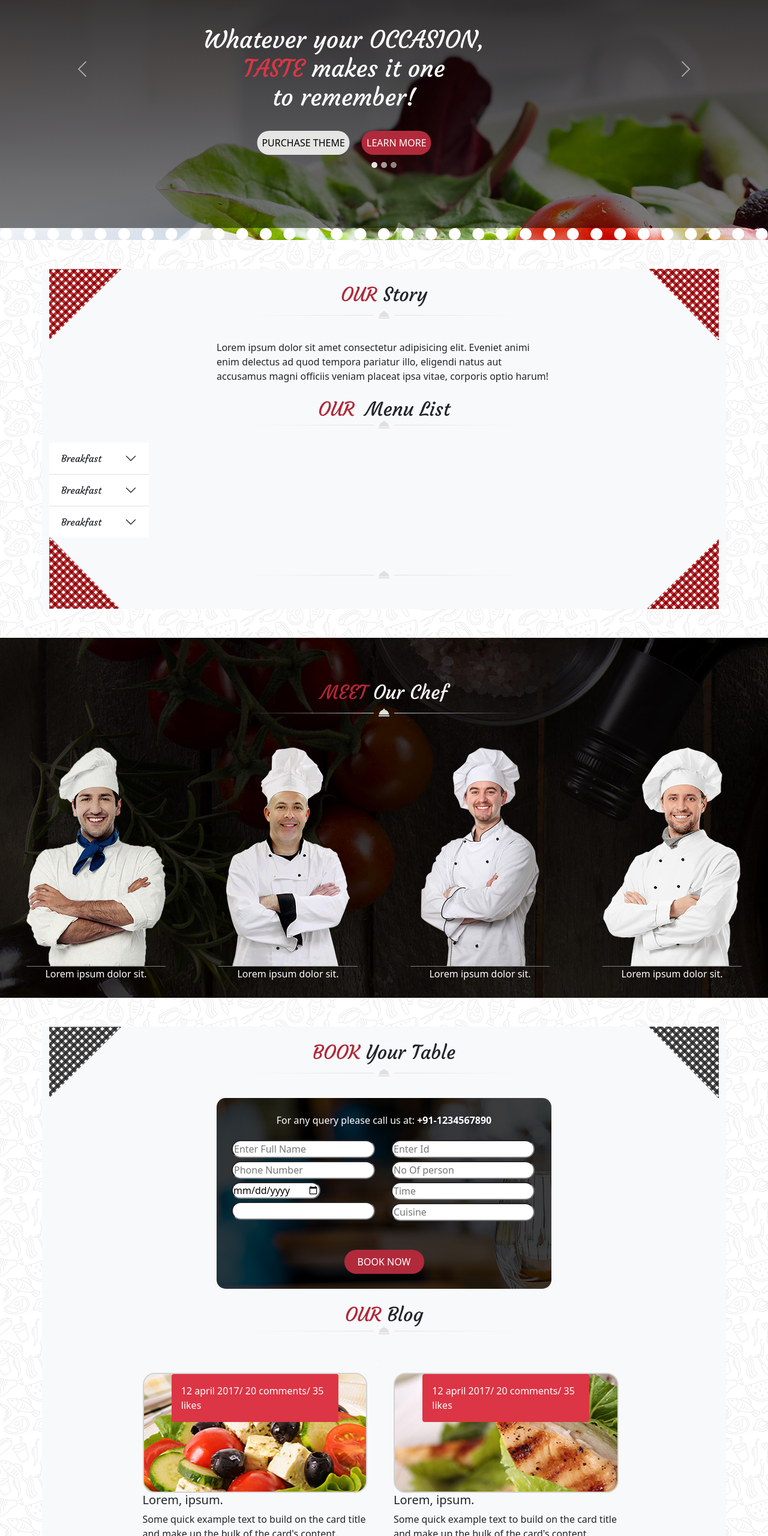
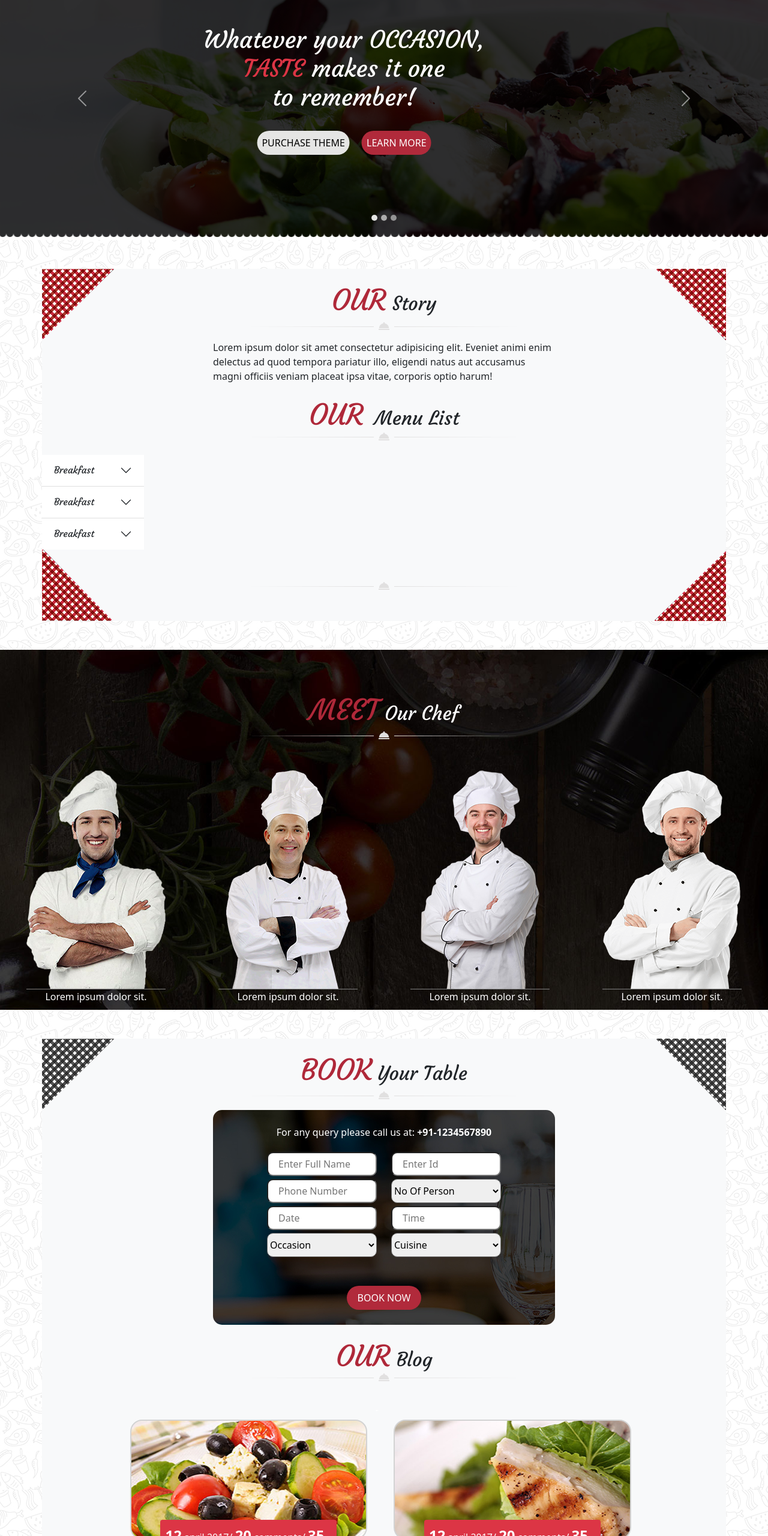
Before and after one commit to louistychon/SASS_git_bootstrap_les_chefs_14, a website: page index.html in a window 1280 px wide. Shown: the part 240-2800 px from the top of the page at 60% size. Drawn offline with nearby package versions, Linux system fonts and the light colour scheme.

Commit message:
2 border-images

```diff
--- a/index.html
+++ b/index.html
@@ -297,24 +297,35 @@
 
 
                 <div class="contact_form bg-light w-50 m-auto">
-                    <form class="d-flex-col justify-content-center">
+                    <form class="d-flex-col w-75 justify-content-center align-items-center">
                         <div class="row">
                             <p class="text-white text-center">For any query please call us at: <span
                                     class="fw-bold">+91-1234567890</span></p>
                         </div>
                         <div class="row">
-                            <div class="col justify-content-end">
+                            <div class="col d-flex-col justify-content-end">
                                 <input type="text" placeholder="Enter Full Name"><input placeholder="Phone Number"
-                                    type="tel"><input placeholder="Date" type="date"><input type="text">
+                                    type="tel"><input placeholder="Date" type="text"><select name="select">
+                                        <option value="val1">Occasion</option>
+                                        <option value="val2" >fete</option>
+                                        <option value="val3">Anniversaire</option>
+                                      </select>
                             </div>
-                            <div class="col"><input placeholder="Enter Id" type="text"><input placeholder="No Of person"
-                                    type="text"><input type="text" placeholder="Time"><input placeholder="Cuisine"
-                                    type="text">
+                            <div class="col d-flex-col"><input placeholder="Enter Id" type="text"><select name="select">
+                                    <option value="valor1">No Of Person</option>
+                                    <option value="valor2">Valor 2</option>
+                                    <option value="valor3">Valor 3</option>
+                                </select>
+                                <input type="text" placeholder="Time"><select name="select">
+                                    <option value="val1">Cuisine</option>
+                                        <option value="val2" >fete</option>
+                                        <option value="val3">Anniversaire</option>
+                                </select>
                             </div>
                         </div>
                         <div class="row justify-content-center">
                             <button
-                                class="button_red text-uppercase rounded-pill p-2 border-0 mx-2 text-white mt-5 w-25">Book
+                                class="button_red text-uppercase rounded-pill p-2 border-0 mx-2 text-white mt-5">Book
                                 now</button>
                         </div>
                     </form>
@@ -335,23 +346,28 @@
                         <div class="card col border-0 p-0 m-0 bg-light">
                             <div class="card-body">
                                 <div class="background-1">
-                                    <div class="card_body_red w-75 m-auto bg-danger rounded p-3 text-white">12 april 2017/ 20 comments/ 35
-                                        likes
+                                    <div class="card_body_red w-75 m-auto bg-danger rounded p-2 text-white"><span
+                                            class="fw-bold fs-4">12</span> april 2017/ <span
+                                            class="fw-bold fs-4">20</span> comments/ <span
+                                            class="fw-bold fs-4">35</span> likes
                                     </div>
                                 </div>
-                                    <h5>Lorem, ipsum.</h5>
-                                    <p class="card-text">Some quick example text to build on the card title and make up
-                                        the
-                                        bulk of the card's content.</p>
+                                <h5 class="fw-bold">Lorem, ipsum.</h5>
+                                <p class="card-text">Some quick example text to build on the card title and make up
+                                    the
+                                    bulk of the card's content.</p>
                             </div>
                         </div>
                         <div class="card col border-0 bg-light">
                             <div class="card-body">
                                 <div class="background-2">
-                                <div class="card_body_red w-75 m-auto bg-danger rounded p-3 text-white">12 april 2017/ 20 comments/ 35 likes
+                                    <div class="card_body_red w-75 m-auto bg-danger rounded p-2 text-white"><span
+                                            class="fw-bold fs-4">12</span> april 2017/ <span
+                                            class="fw-bold fs-4">20</span> comments/ <span
+                                            class="fw-bold fs-4">35</span> likes
+                                    </div>
                                 </div>
-                            </div>
-                                <h5>Lorem, ipsum.</h5>
+                                <h5 class="fw-bold">Lorem, ipsum.</h5>
                                 <p class="card-text">Some quick example text to build on the card title and make up the
                                     bulk of the card's content.</p>
                             </div>
@@ -363,7 +379,7 @@
                             more</button>
                     </div>
                 </div>
-                <div class="container bg-light">
+                <div class="bg-light">
                     <div class="colonne_triangles d-flex justify-content-between bg-light">
                         <div><img src="public/images/box-bottom-left-grey.png" alt="" srcset=""></div>
                         <div><img src="public/images/box-bottom_right-grey.png" alt="" srcset=""></div>
@@ -424,7 +440,7 @@
         <section id="our_contact">
             <div class="d-flex-col justify-content-center pt-4 pb-5">
                 <h2 class="our_title d-block m-auto mt-4 text-center"><span class="our_title_red_span">Our</span>
-                    contact</h2>
+                    Contact</h2>
                 <img src="public/images/decoration_line.png" class="d-block m-auto" alt="" srcset="">
                 <div class="container mt-5 w-25 rounded-2 bg-danger">
                     <div class="contact_red p-3 text-center m-auto text-white d-flex-col">
@@ -469,13 +485,13 @@
                     <img src="public/images/instragram_gallery_img2.jpg" alt="">
                 </div>
             </div>
-            <div class="col-4 p-3 text-white">
-                <h4>Popular tags</h4>
+            <div class="col-4 ps-5 text-white">
+                <h4 class="ps-5 pt-3">Popular tags</h4>
                 <ul class="d-flex flex-wrap">
-                    <button class="btn mx-2 bg-danger rounded-pill text-white border">Restaurant</button>
-                    <button class="btn mx-2 bg-danger rounded-pill text-white border">Responsive
+                    <button class="btn mx-2 mt-2 bg-danger rounded-pill text-white border">Restaurant</button>
+                    <button class="btn mx-2 mt-2  bg-danger rounded-pill text-white border">Responsive
                         Design</button>
-                    <button class="btn mx-2 bg-danger rounded-pill text-white border">Hotel</button>
+                    <button class="btn mx-2 bg-danger rounded-pill text-white border mt-2">Hotel</button>
                     <button class="btn mx-2 bg-danger rounded-pill text-white border mt-2">Blog Section</button>
                     <button class="btn mx-2 mt-2 bg-danger rounded-pill text-white border">SEO</button>
                     <button class="btn mx-2 mt-2 bg-danger rounded-pill text-white border">Cuisine</button>
@@ -483,7 +499,8 @@
                     <button class="btn mx-2 mt-2 bg-danger rounded-pill text-white border">Food</button>
                 </ul>
             </div>
-            <div class="row red_end_footer"></div>
+        </div>
+        <div class="red_end_footer"></div>
     </footer>
     <script src="https://cdn.jsdelivr.net/npm/bootstrap@5.0.2/dist/js/bootstrap.bundle.min.js"
         integrity="sha384-MrcW6ZMFYlzcLA8Nl+NtUVF0sA7MsXsP1UyJoMp4YLEuNSfAP+JcXn/tWtIaxVXM" crossorigin="anonymous">
--- a/src/sass/_variables.sass
+++ b/src/sass/_variables.sass
@@ -2,3 +2,4 @@ $hover-menu: #c42d40
 $red-button: #b12a3b
 $red-span: #af2839
 $white-text: #e5e5e4
+$color: #af59
--- a/src/sass/modules/_book_your_table.sass
+++ b/src/sass/modules/_book_your_table.sass
@@ -3,14 +3,21 @@
     width: 100%
     .container
         background-color: white
-
     .contact_form
         background-image: url("../images/book_table_bg.jpg")
         border-radius: 15px
         padding: 25px
-        input
-            border-radius: 20px
-            margin-top: 5px
+        form
+            margin: auto
+            input,select
+                border-radius: 10px
+                margin-top: 5px
+                width: 100%
+                height: 40px
+        ::placeholder
+            padding-left:15px
+    .button_red
+        width: 30%
     .card-img-top
         border: 10px solid lightgrey
     .background-1
@@ -23,3 +30,7 @@
         height: 200px
         border: 2px solid lightgrey
         border-radius: 20px
+    .card_body_red
+        margin-top: 165px !important
+    .card-body h5, .card-body p
+        margin-top: 3vh !important
--- a/src/sass/modules/_footer.sass
+++ b/src/sass/modules/_footer.sass
@@ -1,10 +1,15 @@
 footer
     width: 100%
-    background-image: url("../images/footer_background.jpg")
-    background-repeat: no-repeat
+    background: url('../images/footer_background.jpg'), #1c1919 no-repeat top center
+    background-size: cover
+    background-blend-mode: multiply
+    border-image: url('../images/footer_bottom_decoration_img.png') repeat
+    border-top: 15px solid transparent
+    border-image-slice: 30
     .red_end_footer
-        height: 100px
-        background-color: $red-button
+        height: 70px
+        width: 100%
+        background-color: $red-span
     .gallery
         display: grid
         grid-template-columns: repeat(4, 1fr)
--- a/src/sass/modules/_header.sass
+++ b/src/sass/modules/_header.sass
@@ -1,11 +1,13 @@
 header
-    background-image: linear-gradient(rgba(5, 0, 0, 0.966), rgba(0, 0, 0, 0.5)), url('../images/banner1.jpg')
-    background-repeat: no-repeat
-    background-position: cover
+    background: url('../images/banner1.jpg') no-repeat top center
+    background-size: cover
+    background-blend-mode: multiply
+    background-color: #2E2E2F
     height: 80vh
-    border-style: dotted
-    border-width: 0px 0px 20px 0px
-    border-image: url("../images/bottom_decoration_img.png") 0 0 15 0 repeat rotate(90deg)
+    border-image: url('../images/bottom_decoration_img.png') repeat
+    border-bottom: 15px solid transparent
+    border-image-slice: 30
+
     ul
         border-top: 2px solid white
         border-bottom: 2px solid white
@@ -25,7 +27,11 @@ header
     text-transform: uppercase
 
 //carousel
-.carousel-indicators button
-    width: 10px!important
-    height: 10px!important
-    border-radius: 50%
+.carousel
+    height: 60vh
+.carousel-indicators
+    height: 5vh
+    button
+        width: 10px!important
+        height: 10px!important
+        border-radius: 50%
--- a/src/sass/modules/_style.sass
+++ b/src/sass/modules/_style.sass
@@ -12,8 +12,15 @@
 
 @import ./_footer
 
+@import ./media
+
 h2
     font-family: courgette
+    .our_title_red_span
+        font-size: 3rem
 
 .button_red
     background-color: $red-button
+
+.container
+    padding: 0 !important
```
Also changed, not shown: public/css/app.css, src/sass/modules/_media.sass (added), 1 other file.
